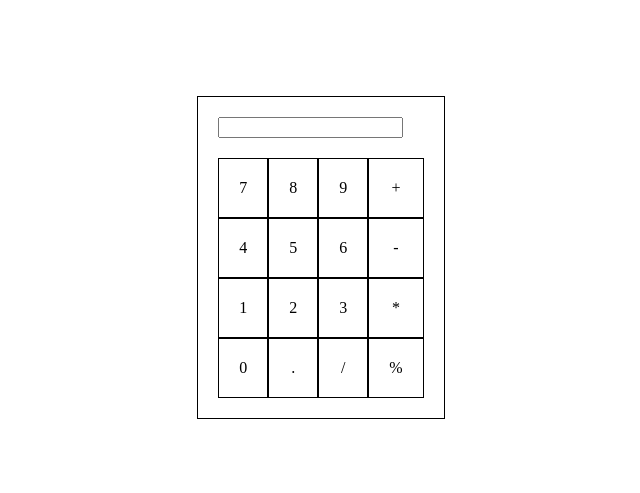
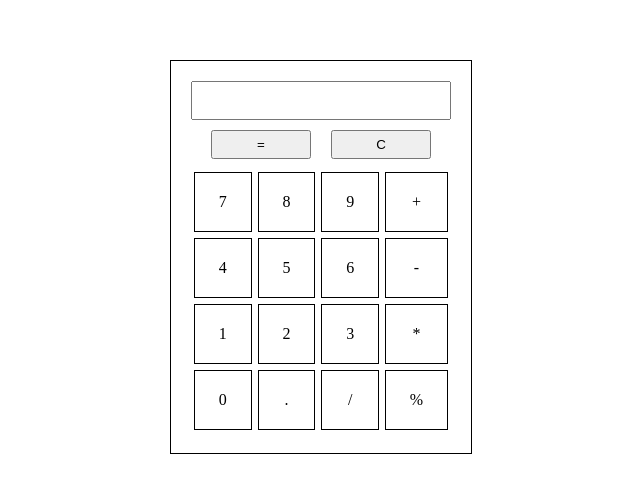
Before and after one commit to IamMeiy/CODSOFT, a plain HTML site: page Level 1/Calculator/index.html in a window 1280 px wide. Shown: the part 143-636 px from the top of the page, without its empty margins (319-959 px from the left). Drawn offline with Linux system fonts and the light colour scheme.

Commit message:
Added some function to cal

```diff
--- a/Level 1/Calculator/index.html
+++ b/Level 1/Calculator/index.html
@@ -8,9 +8,14 @@
 <body>
     <div class="cal-outer">
         <div class="cal-inner">
-            <input type="text" class="cal-display">
+            <input type="text" class="cal-display" id="display">
+            <div class="cal-func">
+                <button id="result">=</button>
+                <button id="clear">C</button>
+            </div>
+            <div id="keys">
                 <ul class="cal-keys">
-                <li id="7">7</li>
+                    <li id="7" >7</li>
                     <li id="8">8</li>
                     <li id="9">9</li>
                     <li id="+">+</li>
@@ -28,6 +33,8 @@
                     <li id="%">%</li>
                 </ul>
             </div>
+
+        </div>
     </div>
 </body>
 <script src="./script.js" lang="java-script"></script>
--- a/Level 1/Calculator/script.js
+++ b/Level 1/Calculator/script.js
@@ -1,5 +1,13 @@
-const ul = document.getElementsByName("ul")
+function display(val){
+    document.getElementById('display').value += val;
+}
+function clear(){
+    document.getElementById('display').value = '';
+}
+document.getElementById('clear').addEventListener('click', clear);
 
-ul.addEventListener("click", (event) => {
-    console.log(event.target.id);
-})
+document.getElementById('keys').addEventListener('click', function(e){
+    keys = e.target.id;
+    console.log(keys)
+    display(keys);
+});
--- a/Level 1/Calculator/styles.css
+++ b/Level 1/Calculator/styles.css
@@ -20,6 +20,23 @@ html,body{
 
 /* This below code is for calculator display & clear button */
 .cal-display{
+    width: 100%;
+}
+
+input{
+    padding: 10px;
+}
+
+.cal-func{
+    padding: 10px;
+    display: flex;
+    justify-content: flex-end;
+}
+
+button{
+    margin: 0 10px;
+    width: 100px;
+    padding: 5px 0;
 
 }
 
@@ -29,11 +46,12 @@ html,body{
     display: grid;
     grid-template-columns: auto auto auto auto;
     margin: 0%;
-    padding: 20px 0 0 0;
+    padding: 0;
 }
 
 li{
     border: 1px solid black;
     text-align: center;
     padding: 20px;
+    margin: 3px;
 }
```
Lines whose indentation alone changed are shown as unchanged.
